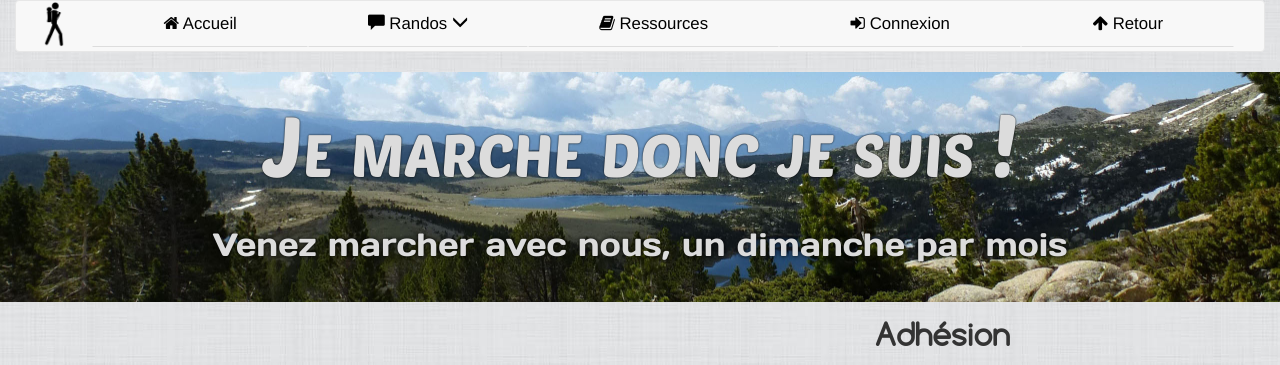
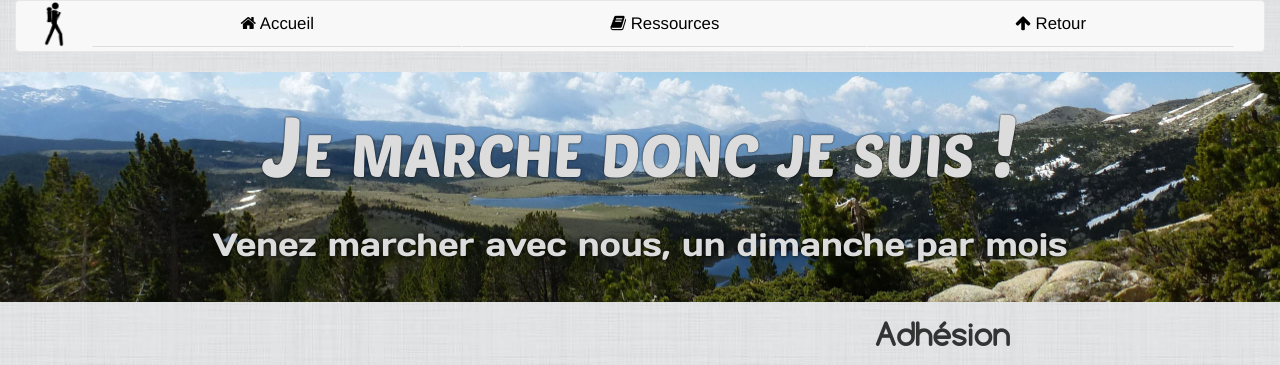
Before and after one commit to Wndrr/Ponteilla, a PHP site: template views/sections/hiking/index.html.twig in a window 1280 px wide. Shown: the top 365 px of the page. Run offline with PHP 8.4, Linux system fonts and the light colour scheme; the template is opened without the code that fills it, so the values that code supplies are empty; some libraries are stand-ins or nearby versions.

Commit message:
v2 - Update navbar - remove unfinished tabs

```diff
--- a/views/sections/hiking/_shared/headerBar.partial.html.twig
+++ b/views/sections/hiking/_shared/headerBar.partial.html.twig
@@ -23,56 +23,11 @@
 						<i class="fa fa-home" aria-hidden="true"></i> Accueil
 					</a>
 				</li>
-				<li class="dropdown">
-					<a href="#" class="dropdown-toggle" data-toggle="dropdown" role="button" aria-haspopu="true" aria-expanded="false">
-						<span class="glyphicon glyphicon-comment"></span> Randos <span class="dropdownArrow glyphicon glyphicon-menu-down"></span>
-					</a>
-					<ul class="dropdown-menu fade">
-						<li>
-							<a href="{{ path("hiking_wip") }}">
-								<span class="glyphicon glyphicon-calendar"></span> Programme
-							</a>
-						</li>
-						<li>
-							<a href="{{ path("hiking_wip") }}">
-								<i class="fa fa-male fa-lg" aria-hidden="true"></i>&nbsp; Topos
-							</a>
-						</li>
-						<li>
-							<a href="{{ path("hiking_wip") }}">
-								<i class="fa fa-picture-o" aria-hidden="true"></i> Albums photos
-							</a>
-						</li>
-					</ul>
-				</li>
 				<li>
 					<a href="{{ path("hiking_wip") }}">
 						<span class="fa fa-book"></span>
 						Ressources
 					</a>
-				</li>
-				<li class="dropdown">
-					{% if is_granted('ROLE_USER') %}
-						<a href="#" class="dropdown-toggle" data-toggle="dropdown" role="button" aria-haspopu="true" aria-expanded="false">
-							<span class="glyphicon glyphicon-user"></span> Mon compte <span class="dropdownArrow glyphicon glyphicon-menu-down"></span>
-						</a>
-						<ul class="dropdown-menu fade">
-							<li>
-								<a href="{{ path("hiking_wip") }}">
-									<span class="glyphicon glyphicon-cog"></span> Profil
-								</a>
-							</li>
-							<li>
-								<a href="{{ path('hiking_admin_logout') }}">
-									<i class="fa fa-sign-out" aria-hidden="true"></i> Déconnexion
-								</a>
-							</li>
-						</ul>
-					{% else %}
-						<a href="{{ path('hiking_login') }}" id="showLoginRegisterBox">
-							<i class="fa fa-sign-in" aria-hidden="true"></i> Connexion
-						</a>
-					{% endif %}
 				</li>
 				<li>
 					<a href="{{path('base_index')}}">
@@ -83,30 +38,3 @@
 		</div><!-- /.navbar-collapse -->
 	</div><!-- /.container-fluid -->
 </nav>
-
-<script>
-	$('#showRegister').click(function()
-	{
-		$('#loginRegisterBox').addClass('flipped');
-	});
-
-	$('#showLogin').click(function()
-	{
-		$('#loginRegisterBox').removeClass('flipped');
-	});
-
-	$('#showLoginRegisterBox').click(function()
-	{
-		$('#loginRegisterBox').toggleClass('in');
-	});
-
-	$('#loginForm').submit(function(e)
-	{
-			e.preventDefault();
-	});
-
-	$('#registerForm').submit(function(e)
-	{
-			e.preventDefault();
-	});
-</script>
```
